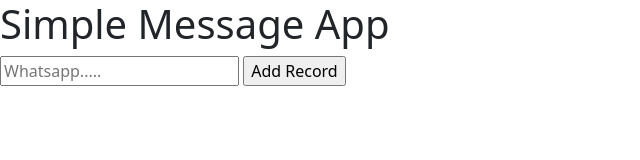
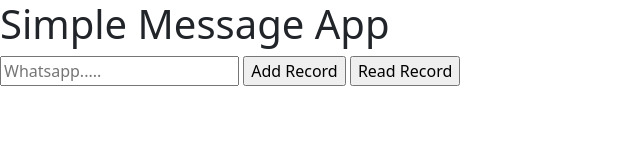
Before and after one commit to dac-23-mumbai/day11-frontend, a plain HTML site: page index.html in a window 1280 px wide. Shown: the whole page, without its empty margins (0-640 px from the left). Drawn offline with nearby package versions, Linux system fonts and the light colour scheme.

Commit message:
fronte end integration.

```diff
--- a/index.html
+++ b/index.html
@@ -18,5 +18,8 @@
     <h1>Simple Message App</h1>
     <input type="text" id="messageId" placeholder="Whatsapp....." />
     <input type="button" value="Add Record" onclick="addRecord()" />
+    <input type="button" value="Read Record" onclick="readOrFindAllRecord()" />
+
+    <div id="parent"></div>
   </body>
 </html>
--- a/main.js
+++ b/main.js
@@ -10,4 +10,24 @@ function addRecord() {
 
   // clear the box
   inputMessageRef.value = "";
+
+  // refresh the page
+  readOrFindAllRecord();
 }
+
+async function readOrFindAllRecord() {
+  let uri = "http://localhost:4000/findAll";
+
+  let res = await fetch(uri);
+  let list = await res.json();
+  console.log(list);
+
+  // iternateion
+  for (let item of list) {
+    let parentRef = document.querySelector("#parent");
+    let existingValue = parentRef.innerHTML;
+    let newValue = `<h1>${item.message}</h1>`;
+
+    parentRef.innerHTML = newValue + existingValue;
+  }
+}
```
